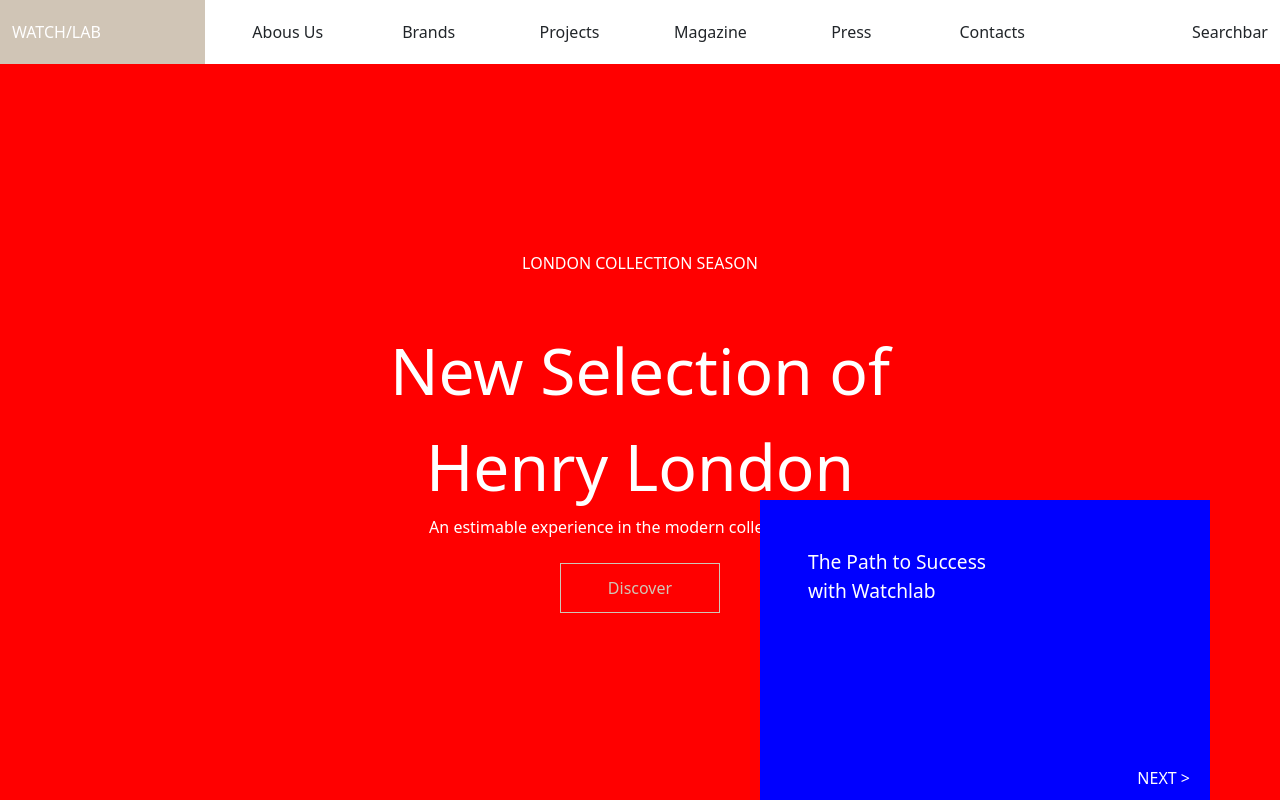
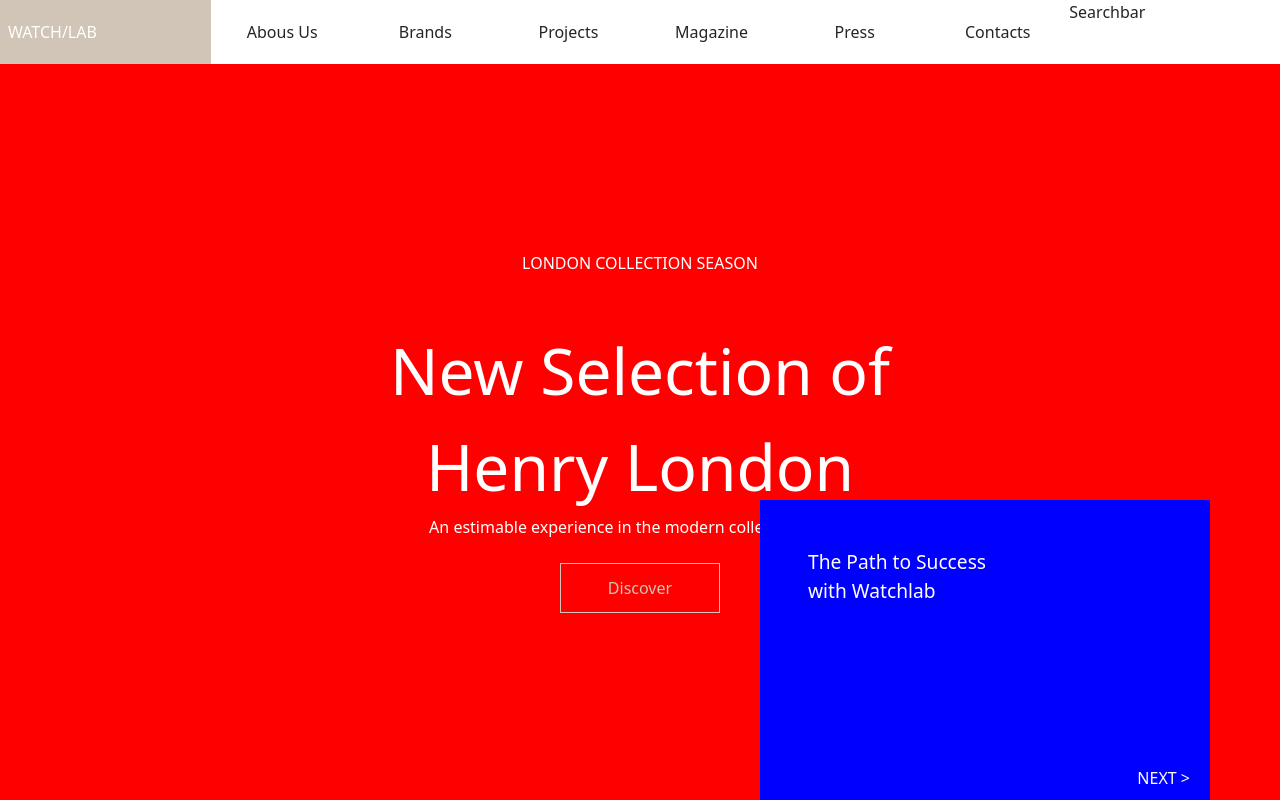
Before and after one commit to PalumboAndrea/nss-factory-project, a Vue app: page / in a window 1280 px wide. Shown: the top 800 px of the page. Built offline with nearby package versions, Linux system fonts and the light colour scheme.

Commit message:
modify css on transition

```diff
--- a/src/components/HeaderComponent.vue
+++ b/src/components/HeaderComponent.vue
@@ -11,53 +11,50 @@
 
 <template>
     <div id="header-container" class="container-fluid p-0">
-        <div class="row h-100">
-            <div class="col-2 ps-4 d-flex align-items-center headerTitle">
+        <div class="row h-100 px-2">
+            <div class="col-2 d-flex align-items-center headerTitle">
                 watch/lab
             </div>
-            <div class="col-8 d-flex align-items-center">
+            <div class="col-8 d-flex align-items-center p-0">
                 <div class="container">
                     <div class="row">
-                        <div class="col d-flex justify-content-center menuItem" v-for="headerMenuTitle in headerMenuTitles">
-                            {{ headerMenuTitle }}
+                        <div class="col d-flex flex-column align-items-center justify-content-center menuItem" v-for="headerMenuTitle in headerMenuTitles">
+                            <span class="title">
+                                {{ headerMenuTitle }}
+                            </span>
+
                         </div>
                     </div>
                 </div>
             </div>
-            <div class="col-2 d-flex justify-content-end pe-4 d-flex align-items-center">
+            <div class="col-2 p-0">
                 Searchbar
             </div>
         </div>
-
-
     </div>
 </template>
 
-<style lang="scss">
+<style lang="scss" scoped>
 @use "../styles/general.scss" as *;
 
 #header-container{
     height: $headerHeight;
-
     .headerTitle{
         background-color: $mainColor;
         color: white;
         text-transform: uppercase;
     }
-
-    .menuItem{
-        transition: 0.3s;
+    .title{
+        transition: all 0.4s ease-in-out;
+        border-bottom: 0.5px solid transparent;
+        line-height: 12px;
+        opacity: 1;
         &:hover{
-            transition: 0.3s;
             cursor: pointer;
+            opacity: 0.8;
             color: $mainColor;
-            text-decoration: underline;
+            border-color: $mainColor;
         }
     }
-
 }
-
-
-
-
 </style>
```
